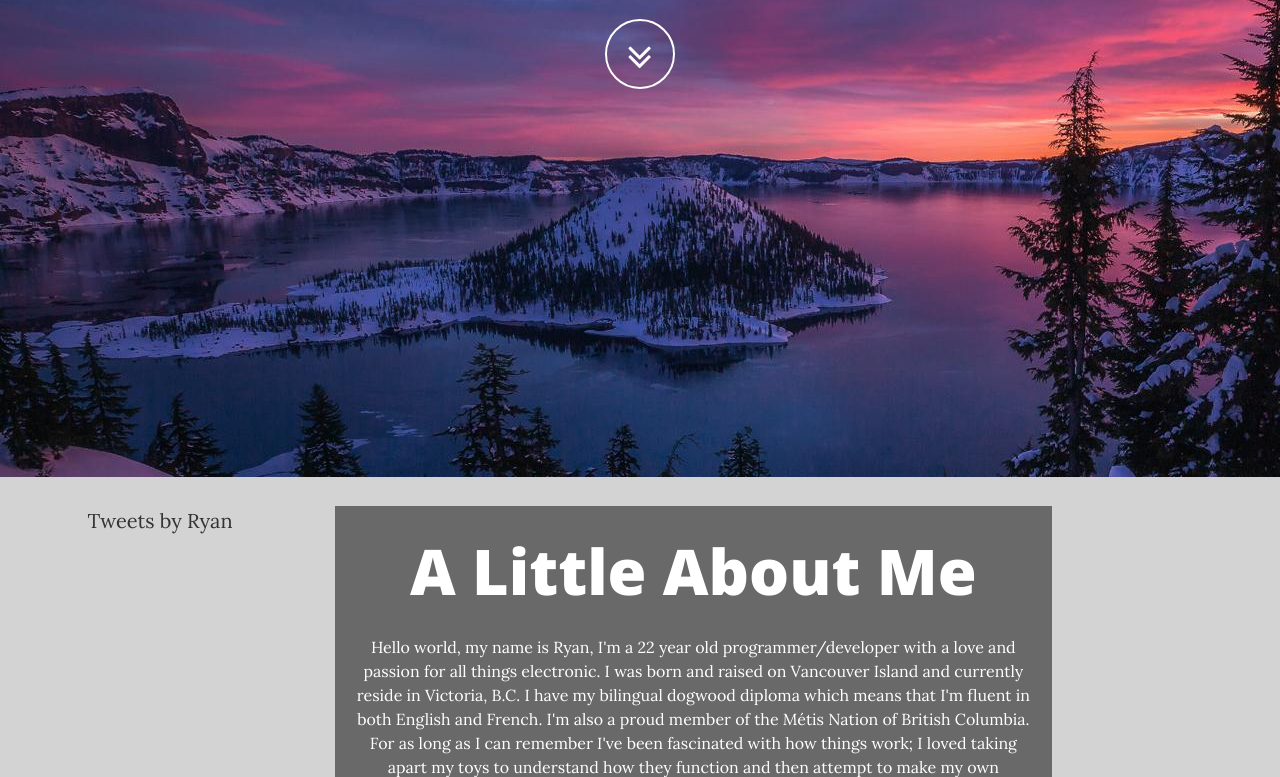
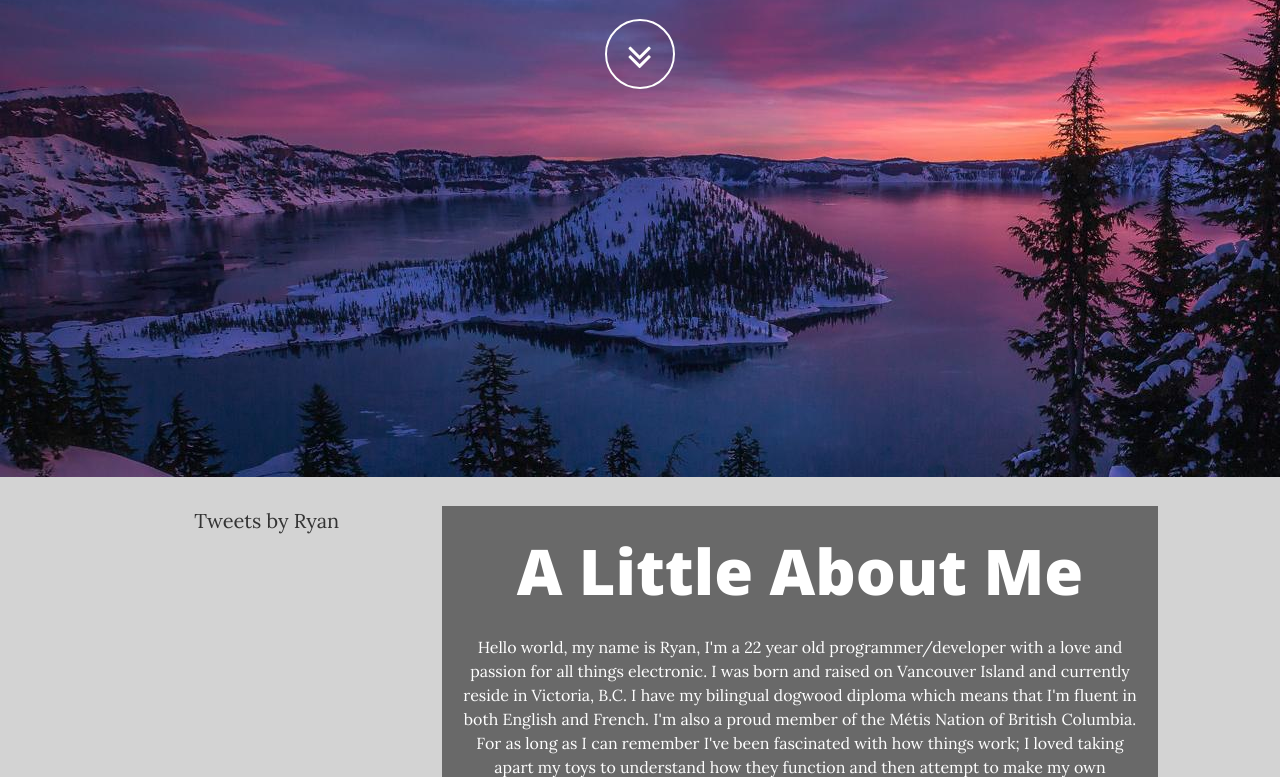
Before and after one commit to Rydhutton/Rydhutton.github.io, a website: page index.html in a window 1280 px wide. Shown: the part 323-1100 px from the top of the page. Drawn offline with nearby package versions, Linux system fonts and the light colour scheme.

Commit message:
testing widgets

```diff
--- a/index.html
+++ b/index.html
@@ -85,7 +85,7 @@
     <!-- About Section -->
     <!--<section id="about" class="about-section" style="background-image: url('imgs/maroon2.jpg'); background-repeat:no-repeat; background-size:contain; background-position:center; background-color: #630000;">-->
     <section id="about" class="about-section" style="background-repeat:no-repeat; background-size:contain; background-position:center; background-color: #d3d3d3;"><!--#630000-->
-    	<div class="col-md-3" style="padding-top: 30px;">
+    	<div class="col-md-3 col-md-offset-1" style="padding-top: 30px;">
     		<a class="twitter-timeline" href="https://twitter.com/RyanHutton">Tweets by Ryan</a>
      		<script async src="//platform.twitter.com/widgets.js" charset="utf-8"></script>
     	</div>
```
